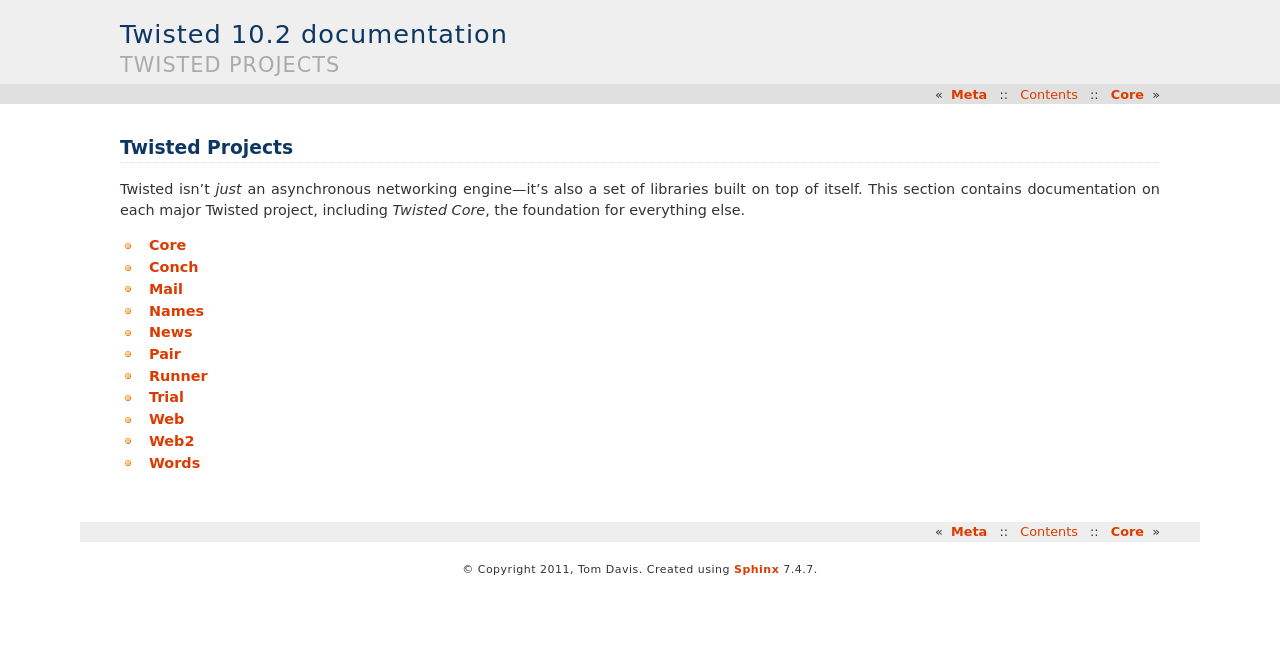
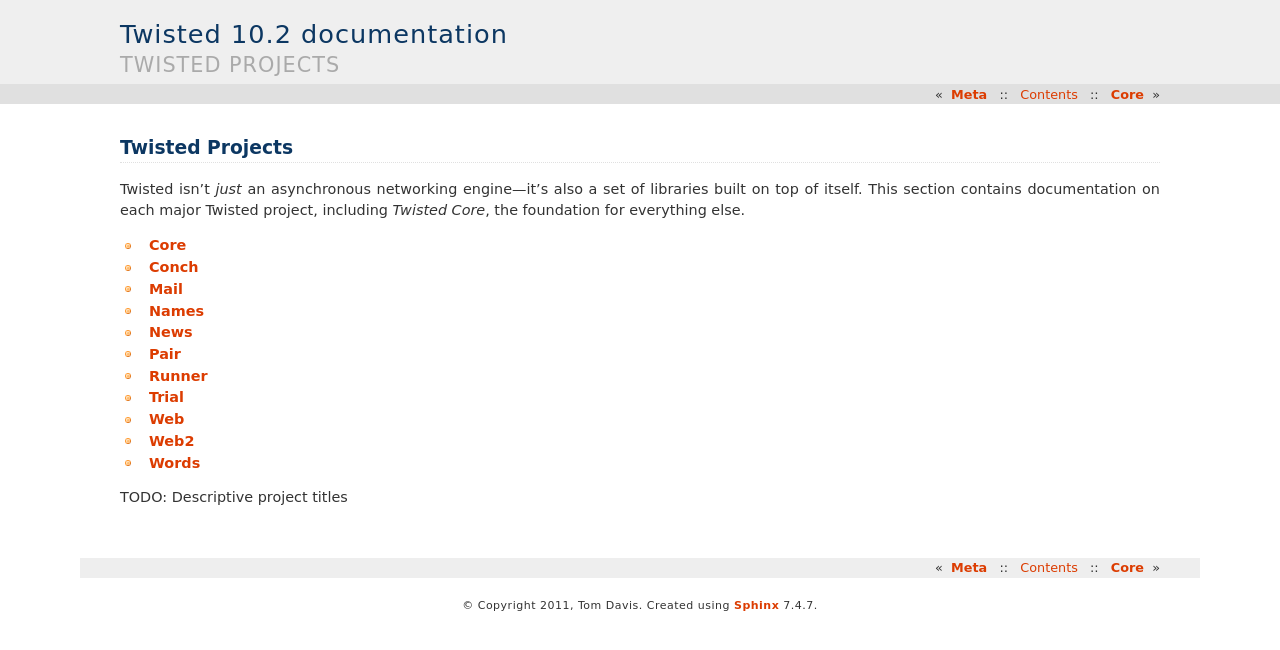
Before and after one commit to tdavis/twisted-docs, a Sphinx documentation site: the page built from source/projects/index.rst, in a window 1280 px wide. Shown: the top 650 px of the page. Built offline with Sphinx 7.4.7, drawn with Linux system fonts in a browser that asks for light colours.

Commit message:
TODO for project titles in TOC.

```diff
--- a/source/projects/index.rst
+++ b/source/projects/index.rst
@@ -20,3 +20,5 @@
    web/index
    web2/index
    words/index
+
+TODO: Descriptive project titles
```
